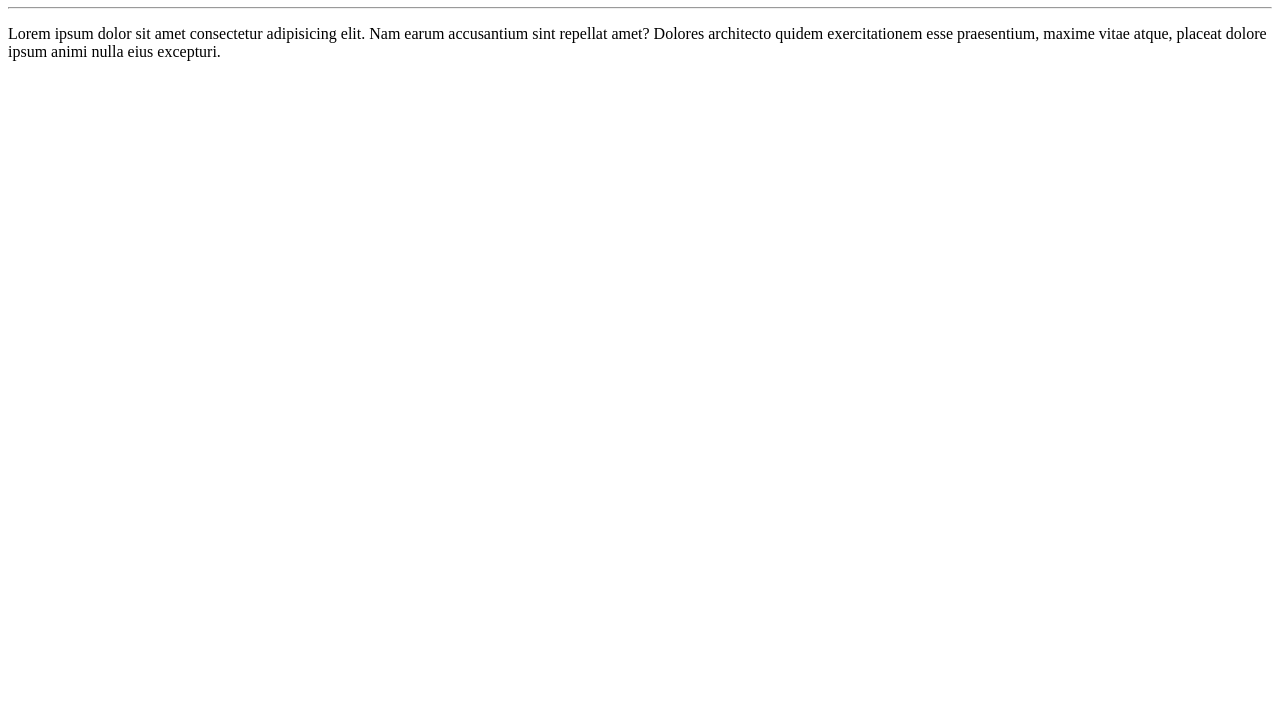
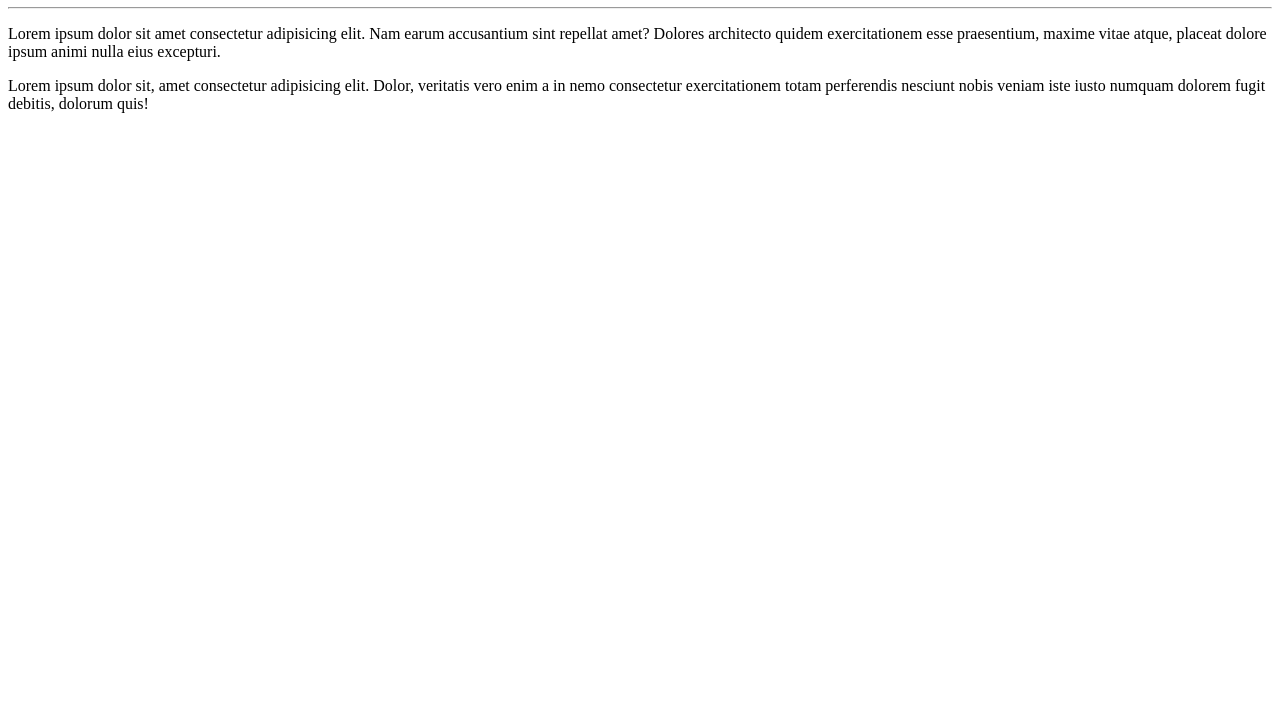
Before and after one commit to Grinalsn/Git, a plain HTML site: page site-exemplo/index.html in a window 1280 px wide. Shown: the part 73-800 px from the top of the page. Drawn offline with Linux system fonts and the light colour scheme.

Commit message:
adicionei um paragrafo

```diff
--- a/site-exemplo/index.html
+++ b/site-exemplo/index.html
@@ -10,5 +10,6 @@
     <h1>Olá, Mundo</h1>
     <hr>
     <p>Lorem ipsum dolor sit amet consectetur adipisicing elit. Nam earum accusantium sint repellat amet? Dolores architecto quidem exercitationem esse praesentium, maxime vitae atque, placeat dolore ipsum animi nulla eius excepturi.</p>
+    <p>Lorem ipsum dolor sit, amet consectetur adipisicing elit. Dolor, veritatis vero enim a in nemo consectetur exercitationem totam perferendis nesciunt nobis veniam iste iusto numquam dolorem fugit debitis, dolorum quis!</p>
 </body>
 </html>
```
